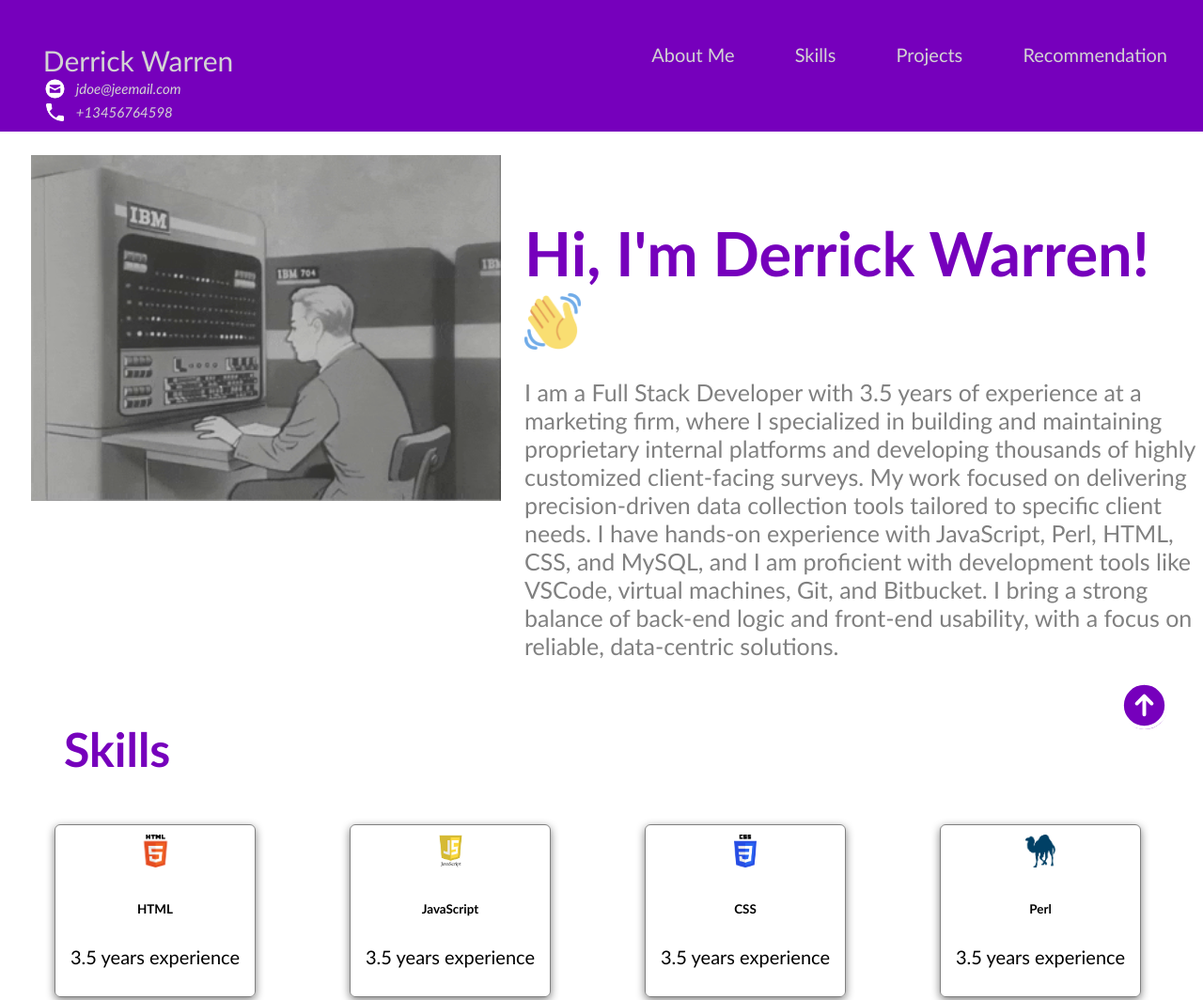
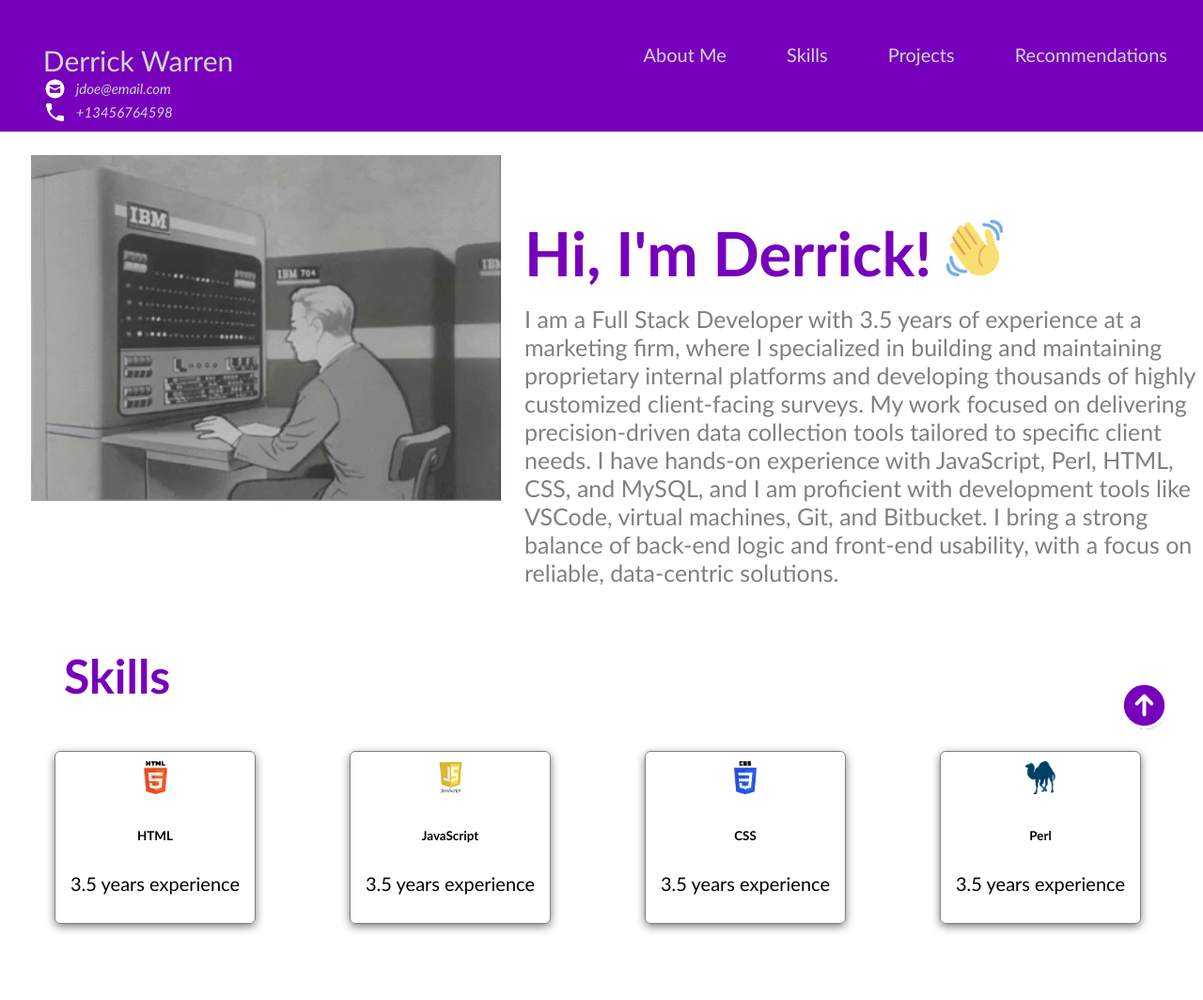
Before and after one commit to imperialcoal/my-portfolio, a plain HTML site: page index.html in a window 1280 px wide. Shown: the top 1064 px of the page at 94% size. Drawn offline with Linux system fonts and the light colour scheme.

Commit message:
Update index.html

```diff
--- a/index.html
+++ b/index.html
@@ -13,7 +13,7 @@
             Derrick Warren
             <div class="contact_info">
                 <img src="html_finalprojimages/envelope.png" alt="https://icons8.com/icon/124377/circled-envelope"/>
-                jdoe@jeemail.com
+            jdoe@email.com
             </div>
             <div style="clear:both;"></div>
                 <div class="contact_info">
@@ -24,10 +24,10 @@
             </div>
             <div class="topdiv">
             <a class="topmenu" href="#about-me">About Me</a>
-                <!-- Add the links for Skills, Projects and Recommendation here -->
+            <!-- Add the links for Skills, Projects and Recommendations here -->
             <a class="topmenu" href="#skills">Skills</a>
             <a class="topmenu" href="#projects">Projects</a>
-                <a class="topmenu" href="#recommendation">Recommendation</a>
+            <a class="topmenu" href="#recommendations">Recommendations</a>
             </div>
         </div>
     </nav>
@@ -40,7 +40,7 @@
 
         <div>
             <h1>
-                    Hi, I'm Derrick Warren! <img src="html_finalprojimages/waving-hand.png" width="60px"/>
+                Hi, I'm Derrick! <img src="html_finalprojimages/waving-hand.png" width="60px"/>
             </h1>
             <p>
                 I am a Full Stack Developer with 3.5 years of experience at a marketing firm, where I specialized in building and maintaining proprietary internal platforms and developing thousands of highly customized client-facing surveys.
```
Lines whose indentation alone changed are shown as unchanged.
